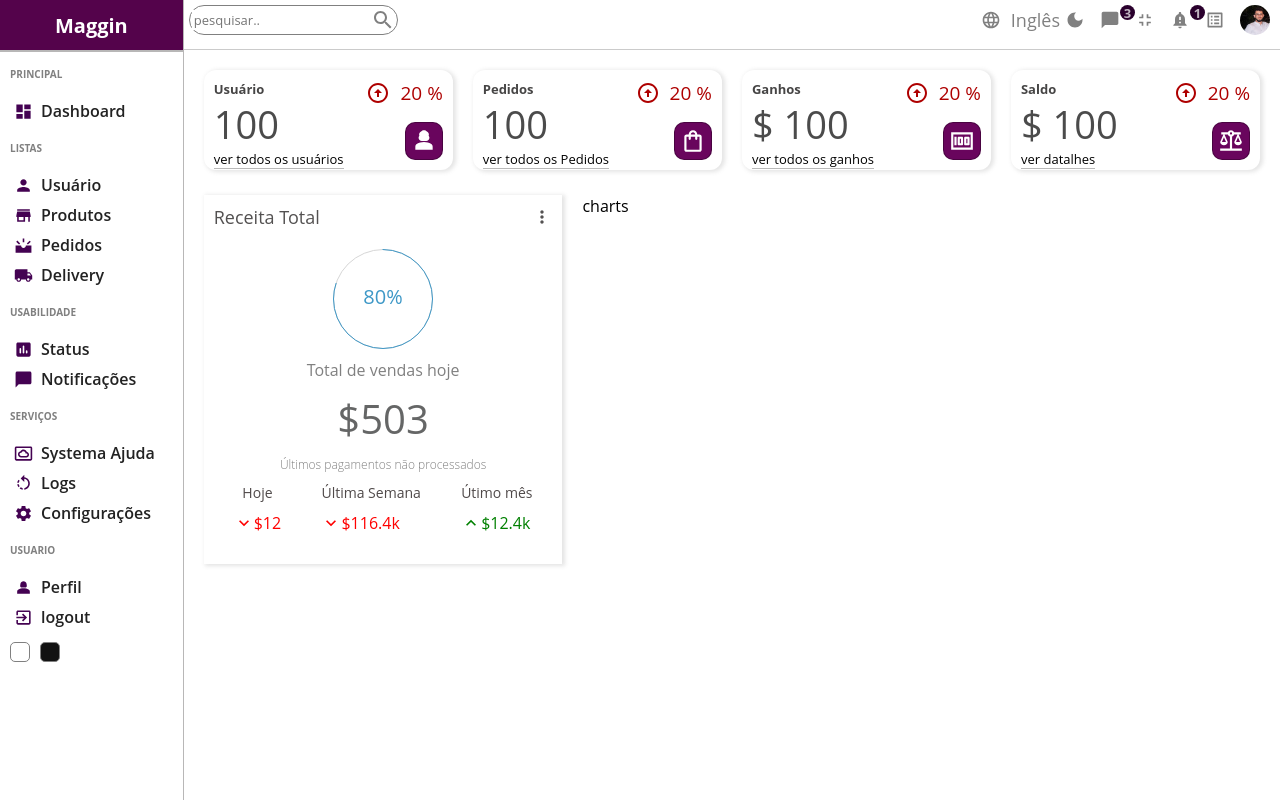
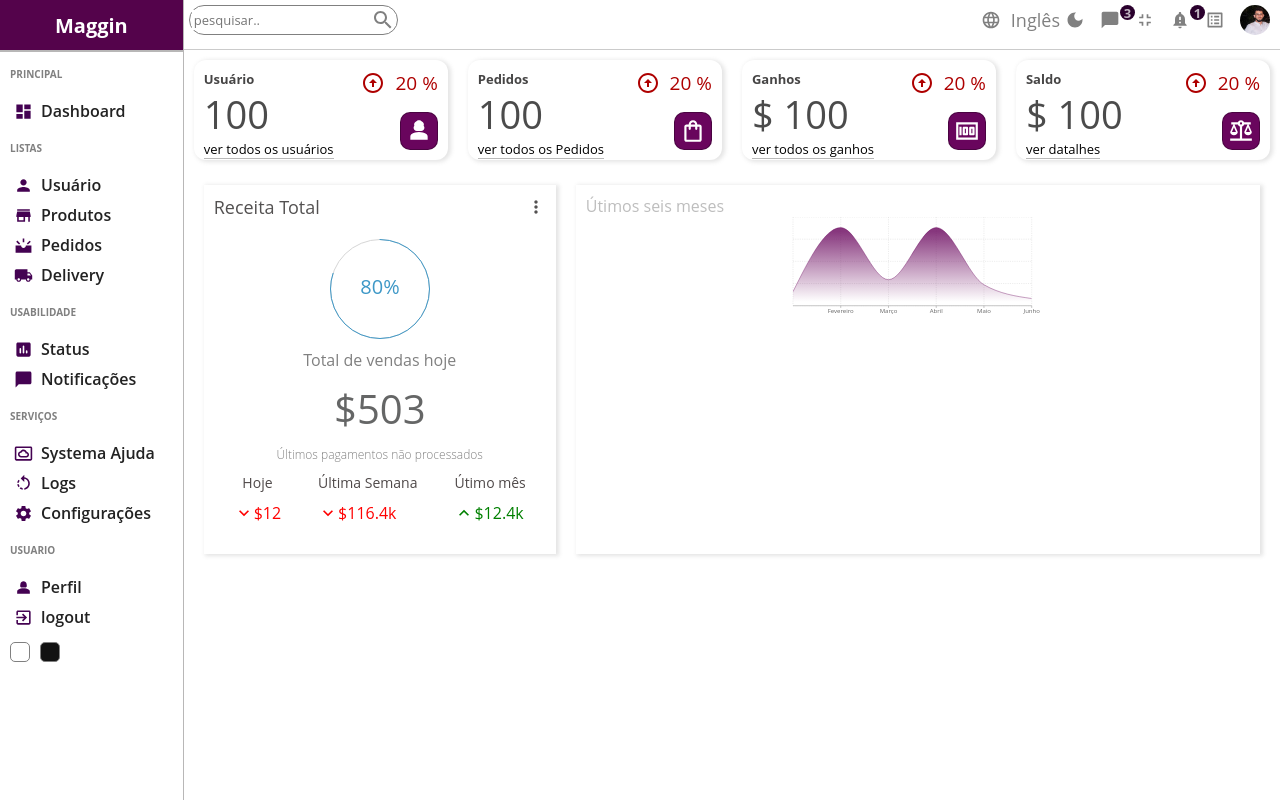
Before and after one commit to lauriciodev/Maggin, a React (Create React App) app: page / in a window 1280 px wide. Built offline with nearby package versions, Linux system fonts and the light colour scheme.

Commit message:
chart componente

```diff
--- a/package.json
+++ b/package.json
@@ -15,6 +15,7 @@
     "react-dom": "^18.2.0",
     "react-router-dom": "^6.4.5",
     "react-scripts": "5.0.1",
+    "recharts": "^2.2.0",
     "sass": "^1.56.2",
     "web-vitals": "^2.1.4"
   },
--- a/src/pages/components/chart/Chart.jsx
+++ b/src/pages/components/chart/Chart.jsx
@@ -1,7 +1,57 @@
 import "./chart.scss";
+import {
+  LineChart,
+  Line,
+  XAxis,
+  YAxis,
+  CartesianGrid,
+  Tooltip,
+  Legend,
+  ResponsiveContainer,
+  AreaChart,
+  Area,
+} from "recharts";
+
+const data = [
+  { name: "Janeiro", Total: 221 },
+  { name: "Fevereiro", Total: 1233 },
+  { name: "Março", Total: 411 },
+  { name: "Abril", Total: 1233 },
+  { name: "Maio", Total: 331 },
+  { name: "Junho", Total: 113 },
+];
 
 const Chart = () => {
-  return <div className="chart">charts</div>;
+  return (
+    <div className="chart">
+      <div className="title">Útimos seis meses</div>
+      <ResponsiveContainer width="100%" height={100} aspect={2 / 0.8}>
+        <AreaChart
+          width={730}
+          height={250}
+          data={data}
+          margin={{ top: 0, right: 30, left: 0, bottom: 0 }}
+        >
+          <defs>
+            <linearGradient id="total" x1="0" y1="0" x2="0" y2="1">
+              <stop offset="5%" stopColor="#69055d" stopOpacity={0.8} />
+              <stop offset="95%" stopColor="#69055d" stopOpacity={0} />
+            </linearGradient>
+          </defs>
+          <XAxis color="#69023d" dataKey="name" />
+          <CartesianGrid strokeDasharray="3 3" />
+          <Tooltip />
+          <Area
+            type="monotone"
+            dataKey="Total"
+            stroke="#69055d"
+            fillOpacity={1}
+            fill="url(#total)"
+          />
+        </AreaChart>
+      </ResponsiveContainer>
+    </div>
+  );
 };
 
 export default Chart;
--- a/src/pages/components/chart/chart.scss
+++ b/src/pages/components/chart/chart.scss
@@ -1,3 +1,10 @@
 .chart {
   flex: 4;
+  color: rgba(128, 128, 128, 0.517);
+  padding: 10px;
+  -webkit-box-shadow: 1px 1px 1px 1px rgba(46, 46, 46, 0.507);
+  box-shadow: 2px 1px 4px 1px #72727231;
+
+  .title {
+  }
 }
--- a/src/pages/home/home.scss
+++ b/src/pages/home/home.scss
@@ -6,12 +6,12 @@
     .widgets,
     .charts {
       display: flex;
-      padding: 20px;
+      padding: 10px;
       gap: 20px;
     }
 
     .charts {
-      padding: 5px 20px;
+      padding: 15px 20px;
     }
   }
 }
```
Also changed, not shown: 1 other file (tests, documents, lock files or other folders).
